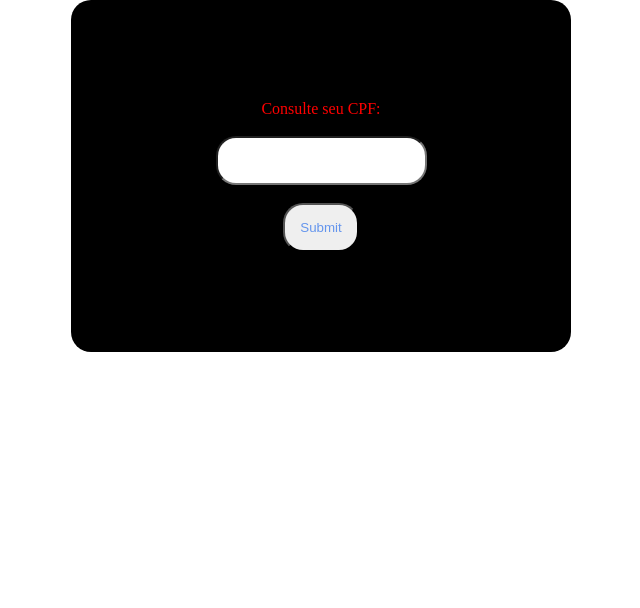
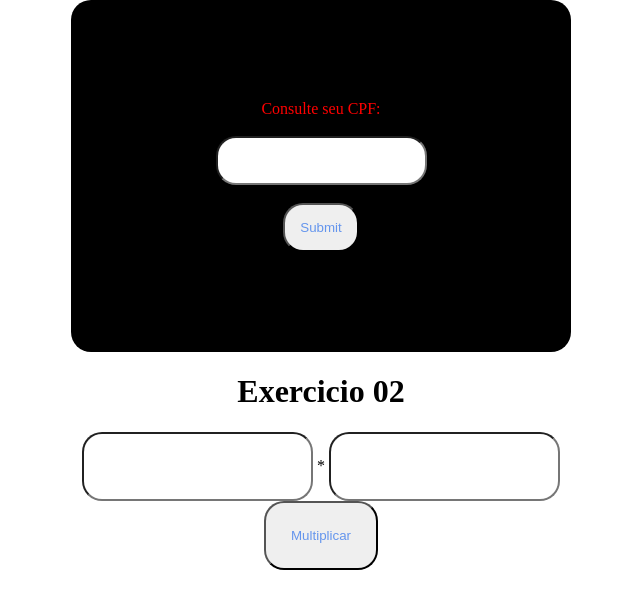
Before and after one commit to eltonathayde/aula05, a plain HTML site: page index.html in a window 1280 px wide. Shown: the whole page, without its empty margins (319-959 px from the left). Drawn offline with Linux system fonts and the light colour scheme.

Commit message:
execicio02

```diff
--- a/index.html
+++ b/index.html
@@ -6,9 +6,7 @@
     <meta http-equiv="X-UA-Compatible" content="IE=edge">
     <meta name="viewport" content="width=device-width, initial-scale=1.0">
     <title>Exercicio 01</title>
-
-
-</head>
+    </head>
 <body>
     <div class="box">
         <label>Consulte seu CPF:</label><br><br>
@@ -21,10 +19,28 @@
          let value=cpf.value.replace(/[^0-9]/g, "").replace(/^([\d]{3})([\d]{3})?([\d]{3})?(\d{2})?/,"$1.$2.$3-$4");
           cpf.value =value;
         });
-
-        function enviar(){
+    function enviar(){
             alert('o seu CPF é :'  + cpf.value + '.');
         }
    </script>
-</body>
+
+   <h1>Exercicio 02</h1>
+
+   <input type= "number"  name="numero1" id="numero1"class="numero1"> *
+   <input type ="number" nome="number02" id="numero2"class="numero2">
+   <input type ="submit"  value="Multiplicar" onclick="multiplicar()">
+   <div class= "resultado" id="resultado"></div>
+   <script>
+       function multiplicar(){
+           let numero1=document.getElementById ('numero1');
+           let numero2=document.getElementById ('numero2');
+           let valor1=Number(numero1.value)
+           let valor2=Number(numero2.value)
+           let multiplicacao = valor1 * valor2;
+           resultado.innerHTML = 'o valor da multiplicacao entre  ' + valor1 + ' e ' + valor2 + ' é igual a ' + multiplicacao ;
+       }
+   </script>
+
+</body2
+>
 </html>
--- a/style.css
+++ b/style.css
@@ -9,14 +9,14 @@ label{
     color:red;
     padding: auto;
 }
+
 input{
      text-align: center;
      padding: 5%;
      border-radius: 20px;
      color: cornflowerblue;
+}
 
-
-}
 .box{
       background-color: black;
       padding: 100px;
```
Lines whose indentation alone changed are shown as unchanged.
